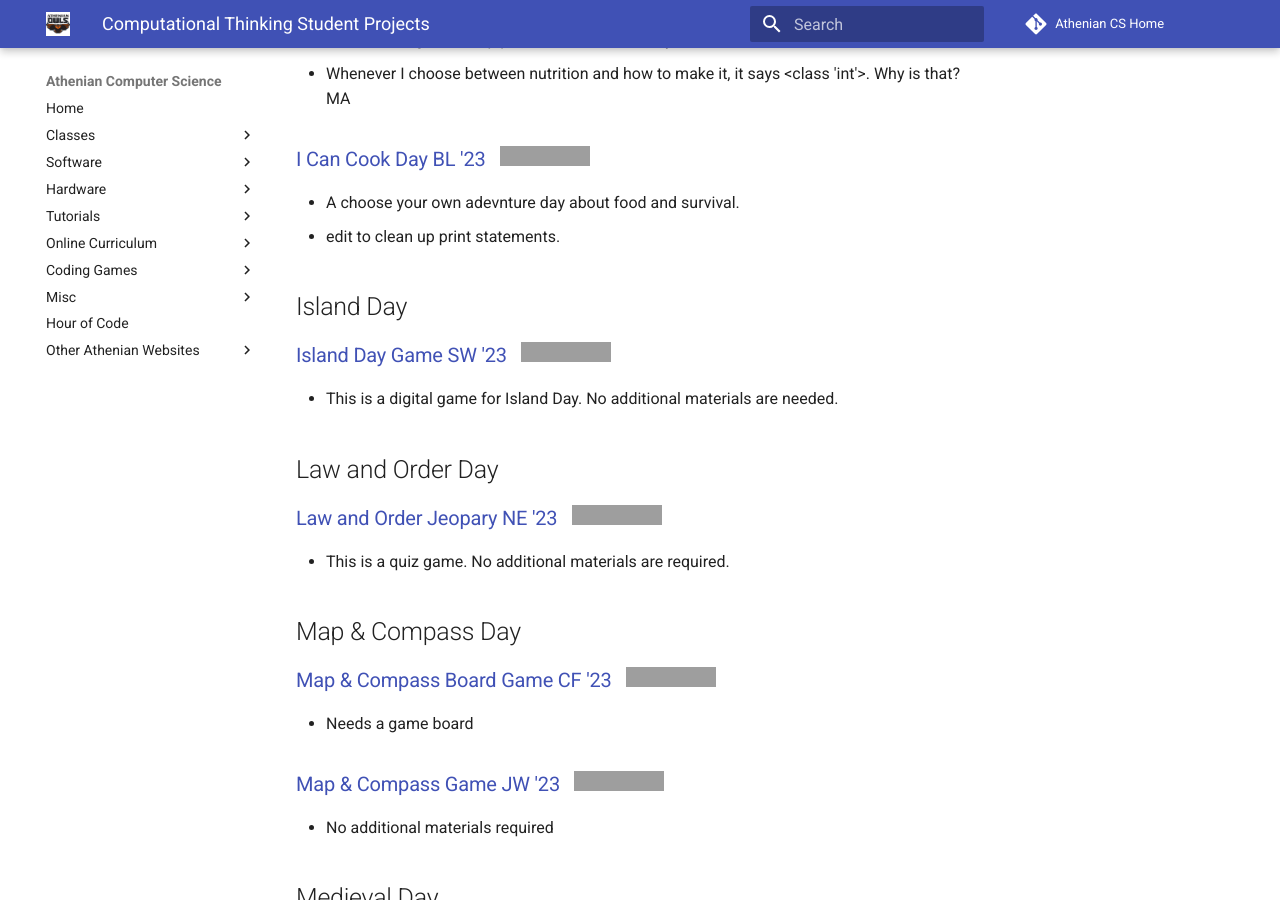
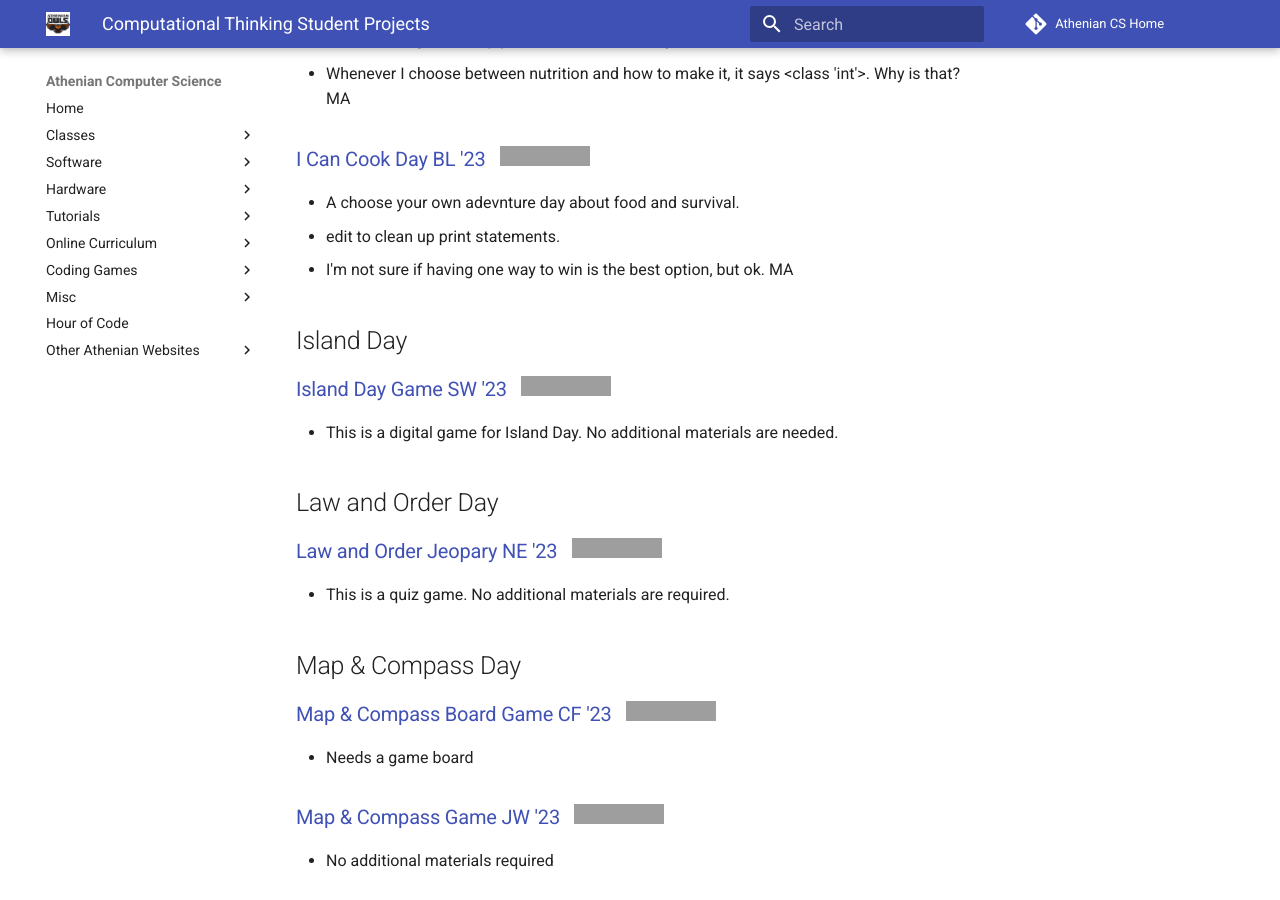
Before and after one commit to athenian-computational-thinking/athenian-cs-mkdocs, an MkDocs documentation site: the page built from docs/ct-projects.md, in a window 1280 px wide and 900 px high, scrolled down 3084 px, cut to the strip 0-900 px from the top of the window. Built offline with MkDocs 1.6.1 and Material for MkDocs 9.7.7, drawn with Linux system fonts in a browser that asks for light colours; comment, search, counter and statistics services are not loaded; grey boxes are pictures that could not be loaded.

Commit message:
Update ct-projects.md

```diff
--- a/docs/ct-projects.md
+++ b/docs/ct-projects.md
@@ -87,7 +87,7 @@ nine correct will return a score of 8/10. Also, it's possible to go into negativ
 ### [I Can Cook Day BL '23](https://github.com/athenian-ct-projects/I-Can-Cook-Day-BL) &nbsp; [![Run on Repl.it](https://repl.it/badge/github/athenian-ct-projects/I-Can-Cook-Day-BL)](https://repl.it/github/athenian-ct-projects/I-Can-Cook-Day-BL)
 * A choose your own adevnture day about food and survival.
 * edit to clean up print statements.
-
+* I'm not sure if having one way to win is the best option, but ok. MA
 
 ## Island Day
 
```
